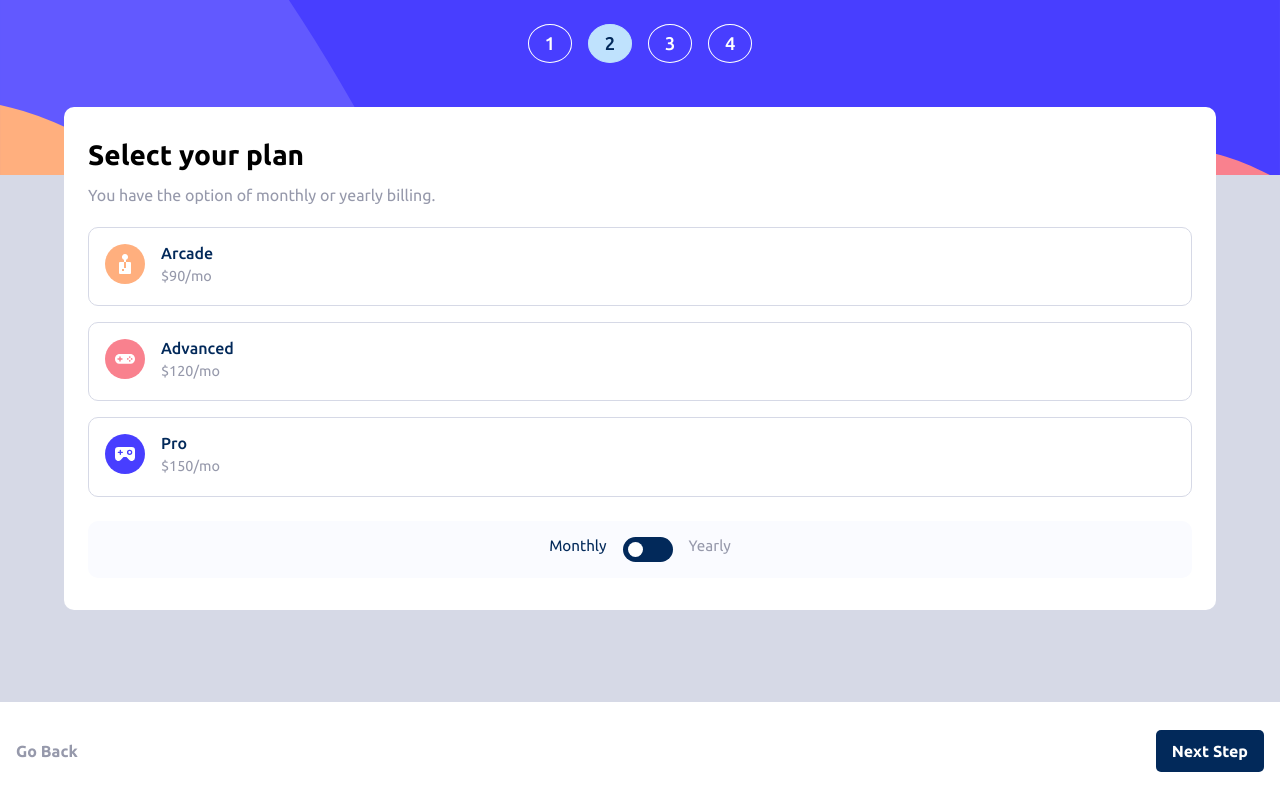
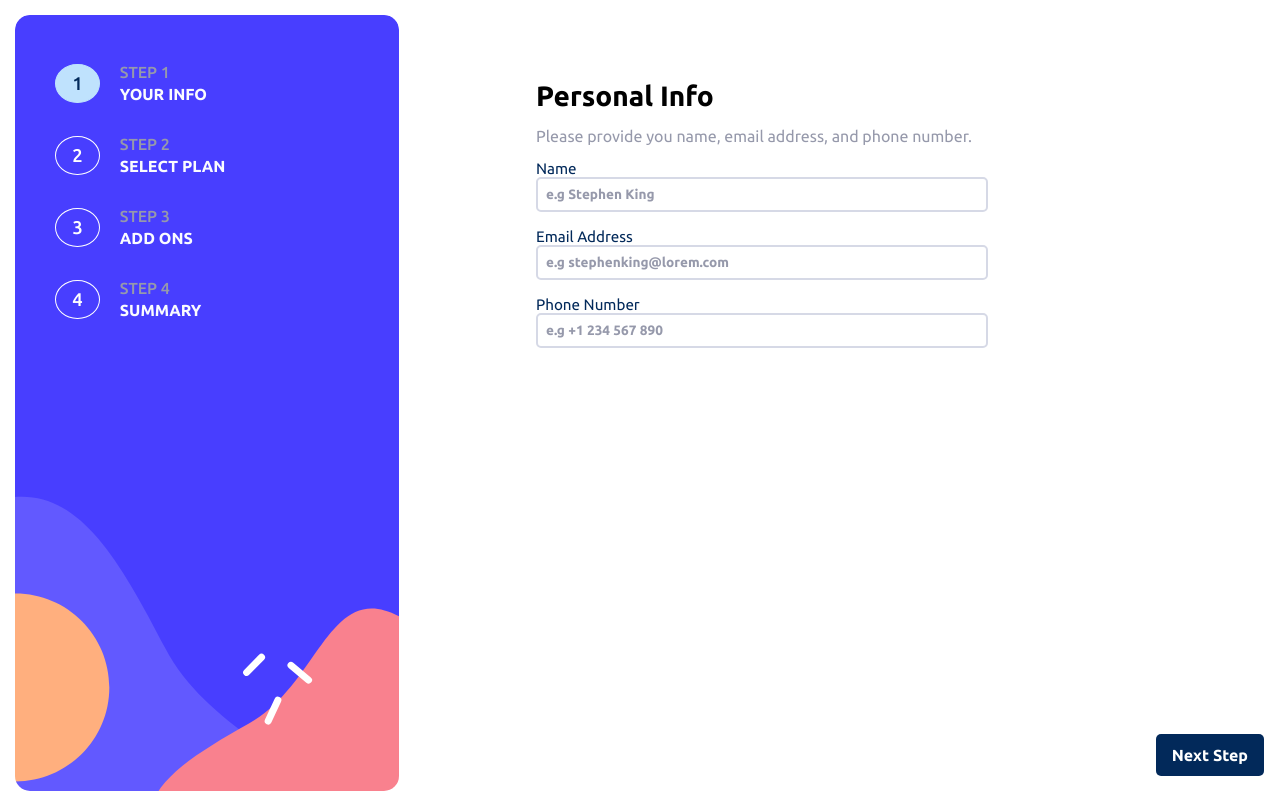
Before and after one commit to Jakelanghel/multi-step-form, a React (Vite) app: page / in a window 1280 px wide. Built offline with nearby package versions, Linux system fonts and the light colour scheme.

Commit message:
started media queries

```diff
--- a/src/App.jsx
+++ b/src/App.jsx
@@ -28,22 +28,29 @@ function App() {
     isYearly: false,
   });
 
-  const [currentStep, setCurrentStep] = useState(2);
+  const [currentStep, setCurrentStep] = useState(1);
 
   return (
     <>
       <GlobalStyles />
       <div className="container-app">
-        <ProgressBar currentStep={currentStep} />
+        <div className="side-bar">
+          <ProgressBar currentStep={currentStep} className="side-bar" />
+        </div>
         {currentStep === 1 ? (
+          <div className="current-step">
             <Step1 nameRef={nameRef} emailRef={emailRef} phoneRef={phoneRef} />
+          </div>
         ) : currentStep === 2 ? (
+          <div className="current-step">
             <Step2
               setData={setData}
               isYearly={data.isYearly}
               plansData={plansData}
             />
+          </div>
         ) : currentStep === 3 ? (
+          <div className="current-step">
             <Step3
               setData={setData}
               isYearly={data.isYearly}
@@ -51,18 +58,24 @@ function App() {
               selectedAddOns={data.addOns}
               checkMarkIcon={images.checkMarkIcon}
             />
+          </div>
         ) : currentStep === 4 ? (
+          <div className="current-step">
             <Step4
               selectedPlan={plansData[data.selectedPlan]}
               selectedAddOns={data.addOns}
               isYearly={data.isYearly}
               setCurrentStep={setCurrentStep}
             />
+          </div>
         ) : (
+          <div className="current-step">
             <Step5 img={images.thankyouIcon} />
+          </div>
         )}
 
         {currentStep !== 5 ? (
+          <div className="form-navigation">
             <FormNavigation
               currentStep={currentStep}
               refArr={[nameRef, emailRef, phoneRef]}
@@ -70,6 +83,7 @@ function App() {
               data={data}
               setData={setData}
             />
+          </div>
         ) : null}
       </div>
     </>
--- a/src/components/form-navigation/FormNavigation.styled.js
+++ b/src/components/form-navigation/FormNavigation.styled.js
@@ -6,7 +6,6 @@ export const StyledFormNavigation = styled.div`
   display: flex;
   justify-content: space-between;
   align-items: center;
-  margin-top: auto;
   padding: 1.5rem 0;
   padding-right: 1rem;
 
--- a/src/components/progress-bar/ProgressBar.Styled.js
+++ b/src/components/progress-bar/ProgressBar.Styled.js
@@ -35,4 +35,46 @@ export const StyledProgressBar = styled.div`
     border: solid 1px var(--light-blue);
     color: var(--marine-blue);
   }
+
+  @media screen and (min-width: 900px) {
+    background-image: url(${images.desktopSideBarBg});
+    background-size: cover;
+    height: 97%;
+    border-radius: 15px;
+    margin: 4%;
+
+    .container-steps {
+      width: 100%;
+      margin: 0;
+      display: flex;
+      flex-direction: column;
+      justify-content: flex-start;
+      gap: 2rem;
+      padding: 3rem 2.5rem;
+    }
+
+    .container-step {
+      display: flex;
+      align-items: center;
+      gap: 1.25rem;
+    }
+
+    .step,
+    .step-detail {
+      display: block;
+      text-transform: uppercase;
+      font-size: 1rem;
+    }
+
+    .step {
+      font-weight: 500;
+      color: var(--cool-gray);
+      margin-bottom: 0.25rem;
+    }
+
+    .step-detail {
+      font-weight: 700;
+      color: var(--alabaster);
+    }
+  }
 `;
--- a/src/components/progress-bar/ProgressBar.jsx
+++ b/src/components/progress-bar/ProgressBar.jsx
@@ -5,7 +5,6 @@ const ProgressBar = (props) => {
   const currentStep = props.currentStep;
   console.log(currentStep);
 
-  // {currentStep === 1 ? "active step-indicator" : "step-indicator"}
   return (
     <StyledProgressBar>
       <div className="container-steps">
--- a/src/components/shared/Global.js
+++ b/src/components/shared/Global.js
@@ -40,4 +40,45 @@ export const GlobalStyles = createGlobalStyle`
         height: 100vh;
     }
 
+    .form-navigation {
+        margin-top: auto;
+    }
+
+    @media screen and (min-width: 900px) {
+
+        body {
+            background-color: var(--white);
+        }
+        .container-app {
+            display: grid;
+            width: 100%;
+            overflow: hidden;
+
+            grid-template-areas:
+                "side-bar side-bar side-bar ...... cur-step cur-step cur-step cur-step cur-step cur-step"
+                "side-bar side-bar side-bar ...... cur-step cur-step cur-step cur-step cur-step cur-step"
+                "side-bar side-bar side-bar ...... cur-step cur-step cur-step cur-step cur-step cur-step"
+                "side-bar side-bar side-bar ...... form-nav form-nav form-nav form-nav form-nav form-nav";
+
+            grid-template-columns: repeat(10,  1fr);
+            grid-template-rows: repeat(4,  1fr);
+
+
+        }
+
+        .side-bar {
+                grid-area: side-bar;
+            }
+
+            .current-step {
+                grid-area: cur-step;
+            }
+
+            .form-navigation {
+                grid-area: form-nav;
+            }
+
+
+    }
+
 `;
--- a/src/components/steps/shared/StyledStep.js
+++ b/src/components/steps/shared/StyledStep.js
@@ -2,6 +2,7 @@ import styled from "styled-components";
 
 export const StyledStep = styled.main`
   width: 90%;
+  max-width: 500px;
   position: absolute;
   top: 107px;
   left: 50%;
@@ -312,4 +313,11 @@ export const StyledStep = styled.main`
     max-width: 340px;
     color: var(--cool-gray);
   }
+
+  @media screen and (min-width: 900px) {
+    margin-top: 3rem;
+
+    position: static;
+    transform: translateX(0);
+  }
 `;
```
Lines whose indentation alone changed are shown as unchanged.
